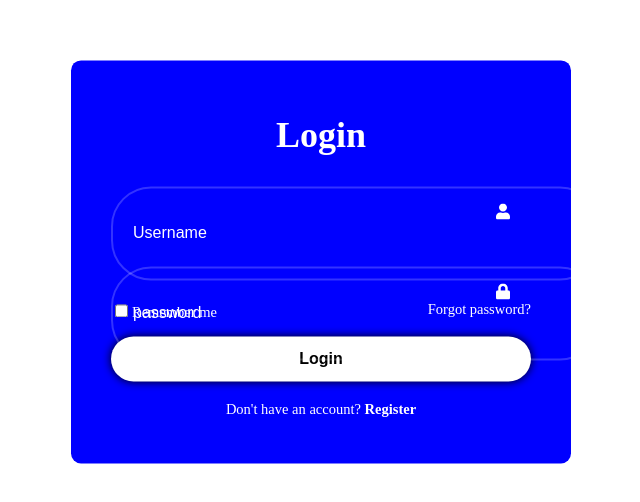
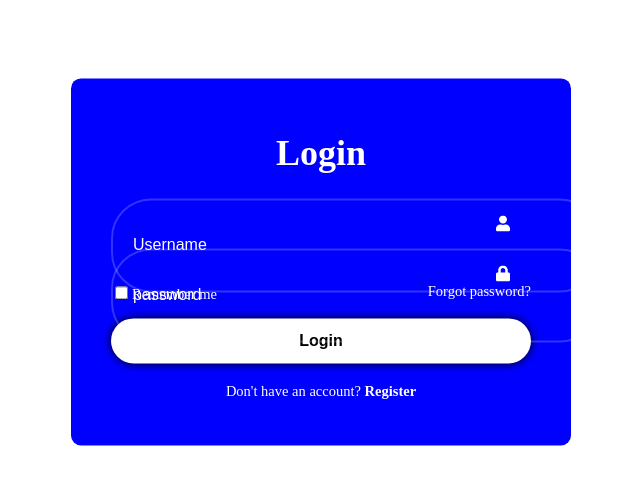
Before and after one commit to Deevin3/heyform, a React (Create React App) app in the folder signin/: page / in a window 1280 px wide. Shown: the part 138-640 px from the top of the page, without its empty margins (319-959 px from the left). Built offline with nearby package versions, Linux system fonts and the light colour scheme.

Commit message:
Update LoginForm.css

```diff
--- a/signin/src/Components/LoginForm/LoginForm.css
+++ b/signin/src/Components/LoginForm/LoginForm.css
@@ -17,7 +17,7 @@
     position: relative;
     width: 100%;
     height: 50px;
-    margin: 30px 0 0;
+    margin: 30px 5;
 }
 .input-box input {
     width: 100%;
```
